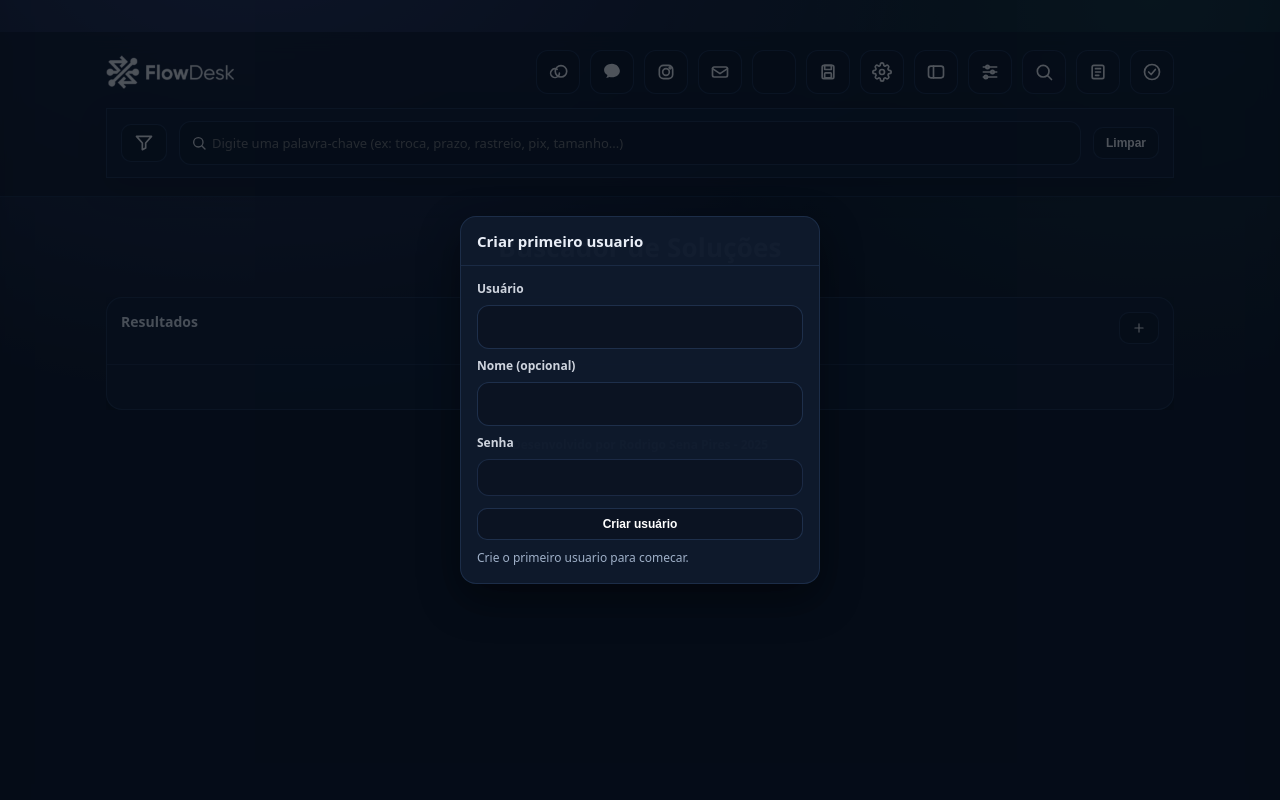
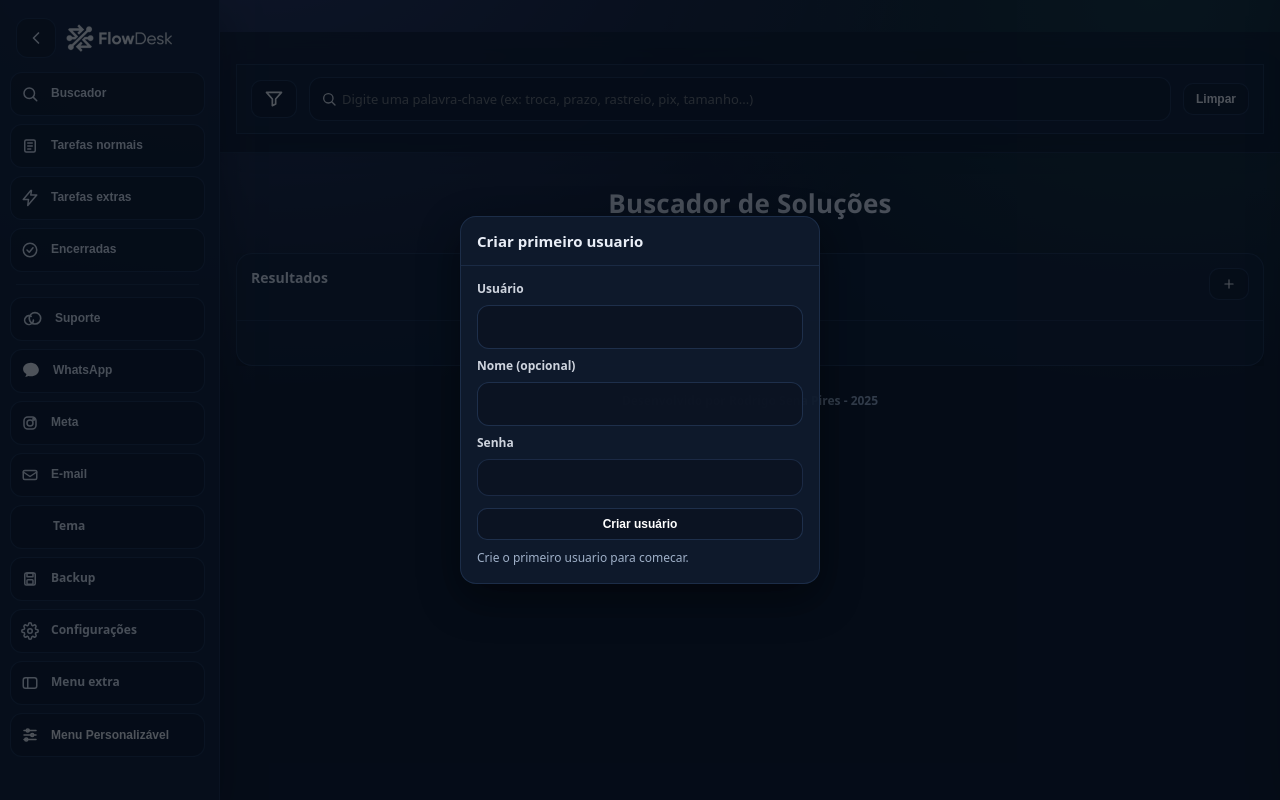
Before and after one commit to rodrigosenapires/FlowDesk, a PHP site: the page made by Códigos/index.php in a window 1280 px wide. Run offline with PHP 8.4, Linux system fonts and the light colour scheme; data that the repository does not hold is empty.

Commit message:
Inserção do menu lateral para desktop

```diff
--- a/Códigos/buscador-atendimento.html
+++ b/Códigos/buscador-atendimento.html
@@ -6,7 +6,7 @@
   <title>Flowdesk</title>
   <link rel="icon" href="../Favicon/favicon-versao-clara.png" media="(prefers-color-scheme: light)">
   <link rel="icon" href="../Favicon/favicon-versao-escura.png" media="(prefers-color-scheme: dark)">
-  <link rel="stylesheet" href="styles.css">
+  <link rel="stylesheet" href="styles.css?v=13">
   <style>
     .copyRow > div{
       flex:1 1 0;
@@ -21,7 +21,7 @@
   </style>
   </head>
 
-<body>
+<body class="hasSideMenu">
   <div class="authOverlay" id="authOverlay" aria-hidden="true">
     <div class="authCard">
       <div class="authHeader">
@@ -51,71 +51,106 @@
       </div>
     </div>
   </div>
-  <header>
-    <div class="wrap">
-      <div class="toprow">
-        <button class="hambBtn mobileHambBtn" id="openDrawerBtnMobile" title="Menu" aria-label="Menu">
-          <svg class="iconStroke" viewBox="0 0 24 24" aria-hidden="true">
-            <line x1="4" y1="6" x2="20" y2="6"></line>
-            <line x1="4" y1="12" x2="20" y2="12"></line>
-            <line x1="4" y1="18" x2="20" y2="18"></line>
-          </svg>
-        </button>
-
-        <div class="brandleft">
-          <div class="appLogo" aria-label="Logo do app">
-            <img class="logoDark" src="../Extras/logo/logo-fundo-escuro.png" alt="Buscador de Solu&ccedil;&otilde;es">
-            <img class="logoLight" src="../Extras/logo/logo-fundo-claro.png" alt="Buscador de Solu&ccedil;&otilde;es">
-          </div>
-        </div>
-
-        <div class="brandright">
-          <div class="scrollBtns">
-            <button class="themeBtn" id="sakChatBtn" type="button" title="Suporte Nuvemshop" aria-label="Suporte Nuvemshop">
+  <aside class="sideMenu" id="sideMenu">
+    <div class="sideTop">
+      <button class="sideToggle" id="sideMenuToggle" title="Recolher menu" aria-label="Recolher menu">
+        <svg class="iconStroke" viewBox="0 0 24 24" aria-hidden="true">
+          <polyline points="15 6 9 12 15 18"></polyline>
+        </svg>
+      </button>
+      <div class="sideLogo" aria-label="FlowDesk">
+        <img class="logoDark logoFull" src="../Extras/logo/logo-fundo-escuro.png" alt="FlowDesk">
+        <img class="logoLight logoFull" src="../Extras/logo/logo-fundo-claro.png" alt="FlowDesk">
+        <img class="logoDark logoCompact" src="../Favicon/favicon-versao-escura.png" alt="FlowDesk">
+        <img class="logoLight logoCompact" src="../Favicon/favicon-versao-clara.png" alt="FlowDesk">
+      </div>
+    </div>
+    <div class="sideMenuBtns">
+      <button class="themeBtn sideBtn" id="goToSearchBtn" title="Buscador" aria-label="Buscador">
+        <svg class="iconStroke" viewBox="0 0 24 24" aria-hidden="true">
+          <circle cx="11" cy="11" r="7"></circle>
+          <line x1="16.5" y1="16.5" x2="21" y2="21"></line>
+        </svg>
+        <span class="sideLabel">Buscador</span>
+      </button>
+      <button class="themeBtn sideBtn" id="goToTasksBtn" title="Tarefas normais" aria-label="Tarefas normais">
+        <svg class="iconStroke" viewBox="0 0 24 24" aria-hidden="true">
+          <rect x="5" y="4" width="14" height="16" rx="2"></rect>
+          <path d="M9 8h6"></path>
+          <path d="M9 12h6"></path>
+          <path d="M9 16h4"></path>
+        </svg>
+        <span class="sideLabel">Tarefas normais</span>
+      </button>
+      <button class="themeBtn sideBtn" id="goToTasksExtraBtn" title="Tarefas extras" aria-label="Tarefas extras">
+        <svg class="iconStroke" viewBox="0 0 24 24" aria-hidden="true">
+          <path d="M13 2L3 14h7l-1 8 12-14h-8l1-6z"></path>
+        </svg>
+        <span class="sideLabel">Tarefas extras</span>
+      </button>
+      <button class="themeBtn sideBtn" id="goToDoneTasksBtn" title="Tarefas encerradas" aria-label="Tarefas encerradas">
+        <svg class="iconStroke" viewBox="0 0 24 24" aria-hidden="true">
+          <circle cx="12" cy="12" r="9"></circle>
+          <polyline points="8 12 11 15 16 9"></polyline>
+        </svg>
+        <span class="sideLabel">Encerradas</span>
+      </button>
+      <div class="sideDivider"></div>
+      <button class="themeBtn sideBtn" id="sakChatBtn" type="button" title="Suporte Nuvemshop" aria-label="Suporte Nuvemshop">
         <svg class="nuvemIcon" viewBox="0 0 48 48" aria-hidden="true">
           <circle class="nuvemLeft" cx="17.5" cy="26.5" r="9.5"></circle>
           <circle class="nuvemRight" cx="30.5" cy="22.5" r="12.5"></circle>
         </svg>
-            </button>
-            <button class="themeBtn" id="storeLinksBtn" type="button" title="WhatsApp lojas" aria-label="WhatsApp lojas">
+        <span class="sideLabel">Suporte</span>
+      </button>
+      <button class="themeBtn sideBtn" id="storeLinksBtn" type="button" title="WhatsApp lojas" aria-label="WhatsApp lojas">
         <svg class="sakIcon" viewBox="0 0 48 48" aria-hidden="true">
           <path class="sakFill" d="M24 4C13.5 4 5 10.8 5 19.2c0 5.1 3.1 9.5 7.9 12-0.2 1.9-0.8 4.4-2.7 7 3.3-0.4 5.8-1.4 7.8-2.3 1.8 0.4 3.8 0.7 5.9 0.7 10.5 0 19-6.8 19-15.2S34.5 4 24 4z"></path>
         </svg>
-            </button>
-            <button class="themeBtn quickLinkBtn" id="metaInboxBtn" type="button" data-quick-link="metaInbox" title="Meta" aria-label="Meta">
+        <span class="sideLabel">WhatsApp</span>
+      </button>
+      <button class="themeBtn sideBtn quickLinkBtn" id="metaInboxBtn" type="button" data-quick-link="metaInbox" title="Meta" aria-label="Meta">
         <svg class="iconStroke" viewBox="0 0 24 24" aria-hidden="true">
           <rect x="4" y="4" width="16" height="16" rx="5"></rect>
           <circle cx="12" cy="12" r="4"></circle>
           <circle cx="17" cy="7" r="1.2"></circle>
         </svg>
-            </button>
-            <button class="themeBtn quickLinkBtn" id="emailMenuBtn" type="button" data-quick-link="emailMenu" title="E-mail" aria-label="E-mail">
+        <span class="sideLabel">Meta</span>
+      </button>
+      <button class="themeBtn sideBtn quickLinkBtn" id="emailMenuBtn" type="button" data-quick-link="emailMenu" title="E-mail" aria-label="E-mail">
         <svg class="iconStroke" viewBox="0 0 24 24" aria-hidden="true">
           <rect x="3" y="6" width="18" height="12" rx="2"></rect>
           <path d="M3 8l9 6 9-6"></path>
         </svg>
-            </button>
-            <div class="themeBtn" id="themeToggleBtn" title="Alternar tema"><span id="themeIcon"></span></div>
-            <div class="themeBtn" id="backupMenuBtn" title="Backup">
+        <span class="sideLabel">E-mail</span>
+      </button>
+      <div class="themeBtn sideBtn" id="themeToggleBtn" title="Tema" aria-label="Tema">
+        <span id="themeIcon"></span>
+        <span class="sideLabel">Tema</span>
+      </div>
+      <div class="themeBtn sideBtn" id="backupMenuBtn" title="Backup" aria-label="Backup">
         <svg class="iconStroke" viewBox="0 0 24 24" aria-hidden="true">
           <rect x="5" y="4" width="14" height="16" rx="2"></rect>
           <rect x="8" y="4" width="8" height="5"></rect>
           <rect x="8" y="13" width="8" height="6" rx="1"></rect>
         </svg>
-            </div>
-            <div class="themeBtn" id="settingsBtn" title="Configura&ccedil;&otilde;es" aria-label="Configura&ccedil;&otilde;es">
+        <span class="sideLabel">Backup</span>
+      </div>
+      <div class="themeBtn sideBtn" id="settingsBtn" title="Configura&ccedil;&otilde;es" aria-label="Configura&ccedil;&otilde;es">
         <svg class="iconStroke" viewBox="0 0 24 24" aria-hidden="true">
           <circle cx="12" cy="12" r="3"></circle>
           <path d="M19.4 15a1.6 1.6 0 0 0 .3 1.8l.1.1a2 2 0 0 1-2.8 2.8l-.1-.1a1.6 1.6 0 0 0-1.8-.3 1.6 1.6 0 0 0-1 1.5V21a2 2 0 0 1-4 0v-.2a1.6 1.6 0 0 0-1-1.5 1.6 1.6 0 0 0-1.8.3l-.1.1a2 2 0 0 1-2.8-2.8l.1-.1a1.6 1.6 0 0 0 .3-1.8 1.6 1.6 0 0 0-1.5-1H3a2 2 0 0 1 0-4h.2a1.6 1.6 0 0 0 1.5-1 1.6 1.6 0 0 0-.3-1.8l-.1-.1a2 2 0 0 1 2.8-2.8l.1.1a1.6 1.6 0 0 0 1.8.3 1.6 1.6 0 0 0 1-1.5V3a2 2 0 0 1 4 0v.2a1.6 1.6 0 0 0 1 1.5 1.6 1.6 0 0 0 1.8-.3l.1-.1a2 2 0 0 1 2.8 2.8l-.1.1a1.6 1.6 0 0 0-.3 1.8 1.6 1.6 0 0 0 1.5 1H21a2 2 0 0 1 0 4h-.2a1.6 1.6 0 0 0-1.5 1z"></path>
         </svg>
-            </div>
-            <div class="themeBtn rightDrawerBtn" id="openRightDrawerBtn" title="Menu extra" aria-label="Menu extra" onclick="openRightDrawer()">
+        <span class="sideLabel">Configura&ccedil;&otilde;es</span>
+      </div>
+      <div class="themeBtn sideBtn rightDrawerBtn" id="openRightDrawerBtn" title="Menu extra" aria-label="Menu extra" onclick="openRightDrawer()">
         <svg class="iconStroke" viewBox="0 0 24 24" aria-hidden="true">
           <rect x="3" y="5" width="18" height="14" rx="3"></rect>
           <line x1="9" y1="5" x2="9" y2="19"></line>
         </svg>
-            </div>
-            <button class="hambBtn" id="openDrawerBtn" title="Menu">
+        <span class="sideLabel">Menu extra</span>
+      </div>
+      <button class="hambBtn sideBtn" id="openDrawerBtn" title="Menu Personalizável" aria-label="Menu Personalizável">
         <svg class="iconStroke customizeIcon" viewBox="0 0 24 24" aria-hidden="true">
           <line x1="4" y1="6" x2="20" y2="6"></line>
           <circle cx="9" cy="6" r="2"></circle>
@@ -124,28 +159,23 @@
           <line x1="4" y1="18" x2="20" y2="18"></line>
           <circle cx="7" cy="18" r="2"></circle>
         </svg>
-            <button class="themeBtn" id="goToSearchBtn" title="Ir para o buscador" aria-label="Ir para o buscador">
-              <svg class="iconStroke" viewBox="0 0 24 24" aria-hidden="true">
-                <circle cx="11" cy="11" r="7"></circle>
-                <line x1="16.5" y1="16.5" x2="21" y2="21"></line>
-              </svg>
-            </button>
-            <button class="themeBtn" id="goToTasksBtn" title="Ir para tarefas di&aacute;rias" aria-label="Ir para tarefas di&aacute;rias">
-              <svg class="iconStroke" viewBox="0 0 24 24" aria-hidden="true">
-                <rect x="5" y="4" width="14" height="16" rx="2"></rect>
-                <path d="M9 8h6"></path>
-                <path d="M9 12h6"></path>
-                <path d="M9 16h4"></path>
-            </button>
-            <button class="themeBtn" id="goToDoneTasksBtn" title="Tarefas encerradas" aria-label="Tarefas encerradas">
-              <svg class="iconStroke" viewBox="0 0 24 24" aria-hidden="true">
-                <circle cx="12" cy="12" r="9"></circle>
-                <polyline points="8 12 11 15 16 9"></polyline>
-              </svg>
-            </button>
-            </button>
-          </div>
-        </div>
+        <span class="sideLabel">Menu Personalizável</span>
+      </button>
+    </div>
+  </aside>  <header>
+    <div class="wrap">
+      <div class="toprow">
+        <button class="hambBtn mobileHambBtn" id="openDrawerBtnMobile" title="Menu" aria-label="Menu">
+          <svg class="iconStroke" viewBox="0 0 24 24" aria-hidden="true">
+            <line x1="4" y1="6" x2="20" y2="6"></line>
+            <line x1="4" y1="12" x2="20" y2="12"></line>
+            <line x1="4" y1="18" x2="20" y2="18"></line>
+          </svg>
+        </button>
+
+        <div class="brandleft"></div>
+
+        <div class="brandright"></div>
       </div>
 
       <div class="searchrowWrap">
@@ -175,9 +205,9 @@
 
   <!-- Drawer -->
   <div class="drawerBackdrop" id="drawerBackdrop"></div>
-  <aside class="drawer" id="drawer">
+  <aside class="drawer drawerRight" id="drawer">
     <div class="drawerHd">
-      <h3>Menu personaliz&aacute;vel</h3>
+      <h3>Menu Personaliz&aacute;vel</h3>
       <button class="btn small" id="closeDrawerBtn">Fechar</button>
     </div>
 
@@ -228,25 +258,31 @@
               <rect x="3" y="5" width="18" height="14" rx="3"></rect>
               <line x1="9" y1="5" x2="9" y2="19"></line>
             </svg>
+          </button>
           <button class="themeBtn" type="button" data-header-proxy="goToSearchBtn" title="Ir para o buscador" aria-label="Ir para o buscador">
             <svg class="iconStroke" viewBox="0 0 24 24" aria-hidden="true">
               <circle cx="11" cy="11" r="7"></circle>
               <line x1="16.5" y1="16.5" x2="21" y2="21"></line>
             </svg>
           </button>
-          <button class="themeBtn" type="button" data-header-proxy="goToTasksBtn" title="Ir para tarefas di&aacute;rias" aria-label="Ir para tarefas di&aacute;rias">
+          <button class="themeBtn" type="button" data-header-proxy="goToTasksBtn" title="Ir para tarefas normais" aria-label="Ir para tarefas normais">
             <svg class="iconStroke" viewBox="0 0 24 24" aria-hidden="true">
               <rect x="5" y="4" width="14" height="16" rx="2"></rect>
               <path d="M9 8h6"></path>
               <path d="M9 12h6"></path>
               <path d="M9 16h4"></path>
+            </svg>
+          </button>
+          <button class="themeBtn" type="button" data-header-proxy="goToTasksExtraBtn" title="Ir para tarefas extras" aria-label="Ir para tarefas extras">
+            <svg class="iconStroke" viewBox="0 0 24 24" aria-hidden="true">
+              <path d="M13 2L3 14h7l-1 8 12-14h-8l1-6z"></path>
+            </svg>
           </button>
           <button class="themeBtn" type="button" data-header-proxy="goToDoneTasksBtn" title="Tarefas encerradas" aria-label="Tarefas encerradas">
             <svg class="iconStroke" viewBox="0 0 24 24" aria-hidden="true">
               <circle cx="12" cy="12" r="9"></circle>
               <polyline points="8 12 11 15 16 9"></polyline>
             </svg>
-          </button>
           </button>
         </div>
       </div>
@@ -260,7 +296,8 @@
 
         <div class="menuBtnsRow">
           <button class="btn small" id="navAtalhosBtn">Buscador</button>
-          <button class="btn small" id="navToggleViewBtn">Tarefas Di&aacute;rias</button>
+          <button class="btn small" id="navToggleViewBtn">Tarefas normais</button>
+          <button class="btn small" id="navTasksExtraBtn">Tarefas extras</button>
         </div>
       </div>
 
@@ -1631,7 +1668,7 @@
     </div>
   </div>
 
-<script src="app.js?v=3"></script>
+<script src="app.js?v=6"></script>
 
   </body>
 </html>
--- a/Códigos/styles.css
+++ b/Códigos/styles.css
@@ -102,6 +102,7 @@
     .mobileHambBtn{display:none}
     #goToSearchBtn.isSearchView,
     #goToTasksBtn.isTasksView,
+    #goToTasksExtraBtn.isTasksView,
     #goToDoneTasksBtn.isDoneView{
       background: color-mix(in srgb, var(--brand) 16%, transparent);
       border-color: color-mix(in srgb, var(--brand) 45%, transparent);
@@ -3859,3 +3860,87 @@
     a, a:visited{ color:#6ecbff; text-decoration:none !important; }
     a:hover{ text-decoration:none !important; }
     a.btn, a.btn:hover, a.btn:visited{ text-decoration:none; color:inherit; }
+    :root{
+      --sideMenuW:220px;
+      --sideMenuCollapsedW:96px;
+    }
+    body.hasSideMenu{
+      padding-left:var(--sideMenuW);
+    }
+    body.sideMenuCollapsed{
+      padding-left:var(--sideMenuCollapsedW);
+    }
+    .sideMenu{
+      position:fixed;
+      top:0;
+      left:0;
+      bottom:0;
+      width:var(--sideMenuW);
+      background: color-mix(in srgb, var(--card) 85%, transparent);
+      border-right:1px solid color-mix(in srgb, var(--line) 70%, transparent);
+      box-shadow:var(--shadow);
+      display:flex;
+      flex-direction:column;
+      padding:12px 10px;
+      gap:12px;
+      z-index:1200;
+    }
+    .sideMenu.isCollapsed{
+      width:var(--sideMenuCollapsedW);
+    }
+    .sideToggle{
+      width:40px;
+      height:40px;
+      border-radius:12px;
+      border:1px solid color-mix(in srgb, var(--line) 80%, transparent);
+      background: color-mix(in srgb, var(--bg) 75%, transparent);
+      color:var(--text);
+      display:grid;
+      place-items:center;
+      cursor:pointer;
+    }
+    .sideMenu.isCollapsed .sideToggle svg{transform:rotate(180deg)}
+    .sideTop{
+      display:flex;
+      align-items:center;
+      gap:10px;
+      padding:6px 6px 2px;
+    }
+    .sideLogo{
+      display:flex;
+      align-items:center;
+      gap:10px;
+    }
+    .sideLogo img{height:28px;width:auto;display:block;}
+    .sideLogo .logoCompact{display:none;}
+    .sideMenu.isCollapsed .sideLogo .logoFull{display:none;}
+    .sideMenu.isCollapsed .sideLogo .logoCompact{display:block;}
+    .sideMenu.isCollapsed .sideLogo .logoCompact.logoLight{display:none;}
+    .sideMenu.isCollapsed .sideLogo .logoCompact.logoDark{display:block;}
+    .sideLogo .logoLight{display:none;}
+    body.light .sideLogo .logoLight{display:block;}
+    body.light .sideLogo .logoDark{display:none;}
+    body.light .sideMenu.isCollapsed .sideLogo .logoCompact.logoLight{display:block;}
+    body.light .sideMenu.isCollapsed .sideLogo .logoCompact.logoDark{display:none;}
+    .sideMenuBtns{display:flex;flex-direction:column;gap:8px;flex:1 1 auto;min-height:0;overflow-y:auto;padding-right:4px}
+    .sideBtn{
+      display:flex;
+      align-items:center;
+      gap:12px;
+      width:100%;
+      justify-content:flex-start;
+      padding:10px;
+      border-radius:12px;
+      border:1px solid color-mix(in srgb, var(--line) 80%, transparent);
+      background: color-mix(in srgb, var(--bg) 75%, transparent);
+      color:var(--text);
+    }
+    .sideBtn .iconStroke{width:18px;height:18px}
+    .sideLabel{font-size:12px !important;font-weight:800;white-space:nowrap}
+    .sideDivider{height:1px;background:color-mix(in srgb, var(--line) 70%, transparent);margin:4px 6px}
+    .sideMenu.isCollapsed .sideLabel{display:none}
+    .sideMenu.isCollapsed .sideBtn{justify-content:center}
+    @media (max-width: 1024px){
+      body.hasSideMenu{padding-left:0}
+      .sideMenu{display:none}
+    }
```
Also changed, not shown: Códigos/app.js. Lines whose indentation alone changed are shown as unchanged.
